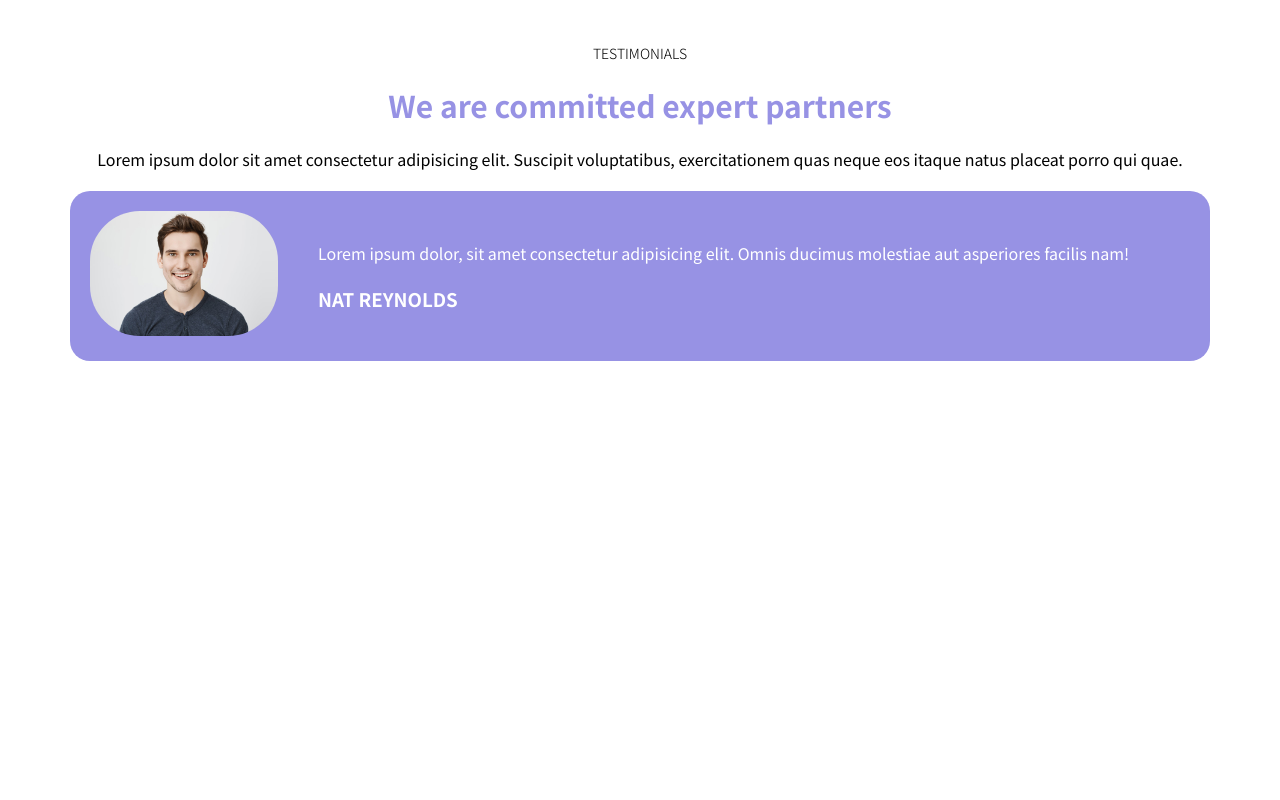
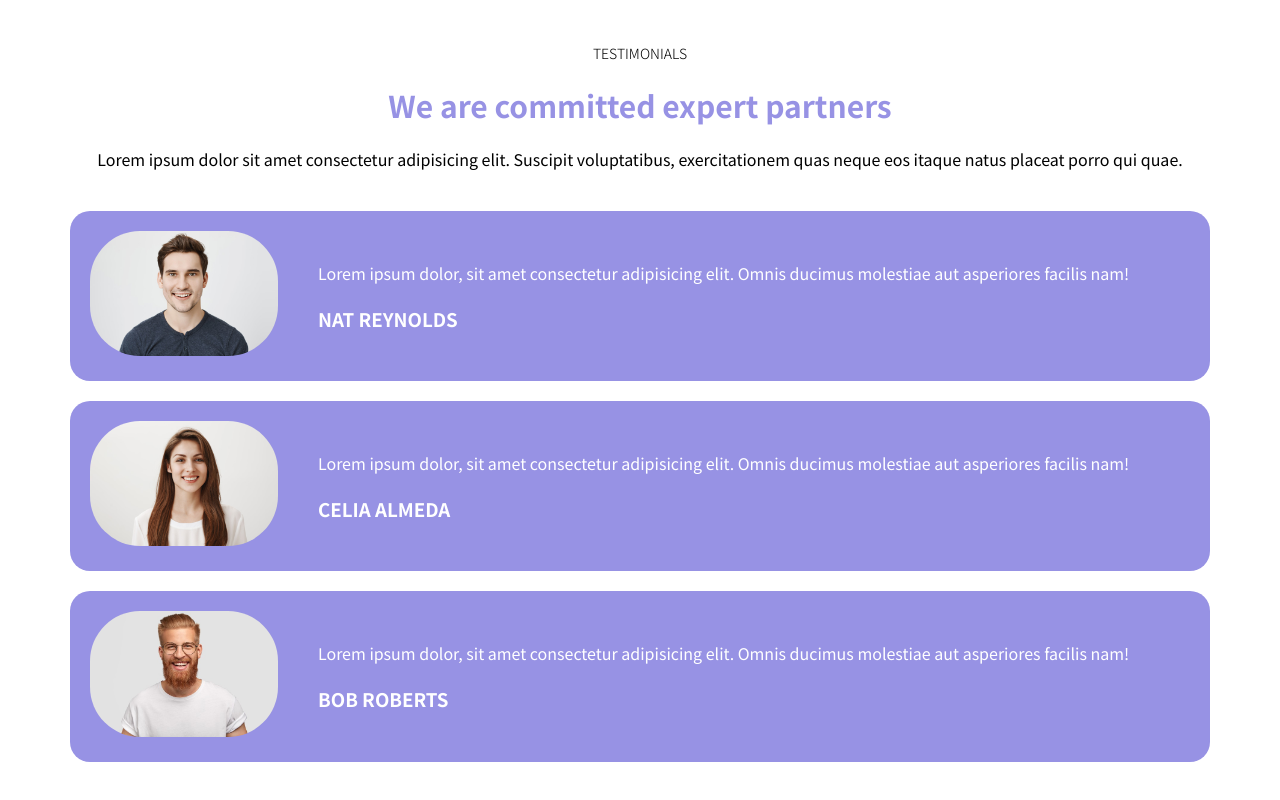
Before and after one commit to FedeAle1525/htmlcss-responsive-layout, a plain HTML site: page index.html in a window 1280 px wide. Shown: the part 1493-2293 px from the top of the page. Before the commit the page ends 1894 px from the top, so only its background shows below. Drawn offline with Linux system fonts and the light colour scheme.

Commit message:
EDIT added elements card in Section Testimonials

```diff
--- a/css/style.css
+++ b/css/style.css
@@ -36,6 +36,12 @@ a {
     --yellow: #FDC15F;
     --white: white;
     --black: black;
+}
+
+/* GENERAL */
+
+.align-center{
+    text-align: center;
 }
 
 /* CONTAINER */
@@ -287,7 +293,6 @@ a {
 }
 
 .testimonials .row.gap{
-    text-align: center;
     padding: 20px 0;
 }
 
--- a/index.html
+++ b/index.html
@@ -171,7 +171,7 @@
         <div class="container">
 
             <!-- Testimonial Testo -->
-            <div class="row gap">
+            <div class="row gap align-center">
 
                 <h2 class="col-12 testimonials-title">TESTIMONIALS</h2>
 
@@ -182,7 +182,7 @@
             </div>
 
             <!-- Testimonials Cards -->
-            <div class="row">
+            <div class="row gap">
 
                 <!-- Card 1 -->
                 <div class="col-12">
@@ -203,8 +203,45 @@
                 </div>
                 <!-- Fine Card 1 -->
 
+                <!-- Card 2 -->
+                <div class="col-12">
+                    <div class="testimonials-card row">
+
+                        <!-- Immagine Autore -->
+                        <div class="card-img">
+                            <img src="./img/testimonial2.jpg" alt="Testimonial 2">
+                        </div>
+
+                        <!-- Citazione + Autore -->
+                        <div class="card-cit column">
+                            <p class="card-note">Lorem ipsum dolor, sit amet consectetur adipisicing elit. Omnis ducimus molestiae aut asperiores facilis nam!</p>
+
+                            <h3 class="card-author">CELIA ALMEDA</h3>
+                        </div>
+                    </div>
+                </div>
+                <!-- Fine Card 2 -->
+
+                <!-- Card 3 -->
+                <div class="col-12">
+                    <div class="testimonials-card row">
+
+                        <!-- Immagine Autore -->
+                        <div class="card-img">
+                            <img src="./img/testimonial3.jpg" alt="Testimonial 2">
+                        </div>
+
+                        <!-- Citazione + Autore -->
+                        <div class="card-cit column">
+                            <p class="card-note">Lorem ipsum dolor, sit amet consectetur adipisicing elit. Omnis ducimus molestiae aut asperiores facilis nam!</p>
+
+                            <h3 class="card-author">BOB ROBERTS</h3>
+                        </div>
+                    </div>
+                </div>
+                <!-- Fine Card 3 -->
             </div>
-
+            <!-- Fine Testimonials Cards -->
 
         </div>
     </section>
```
